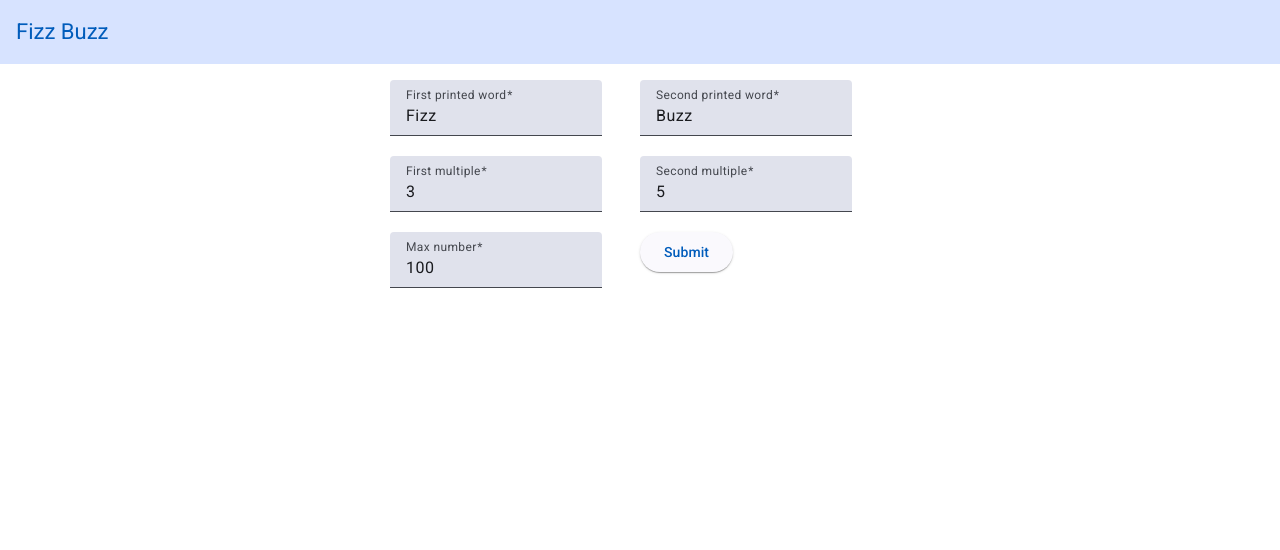
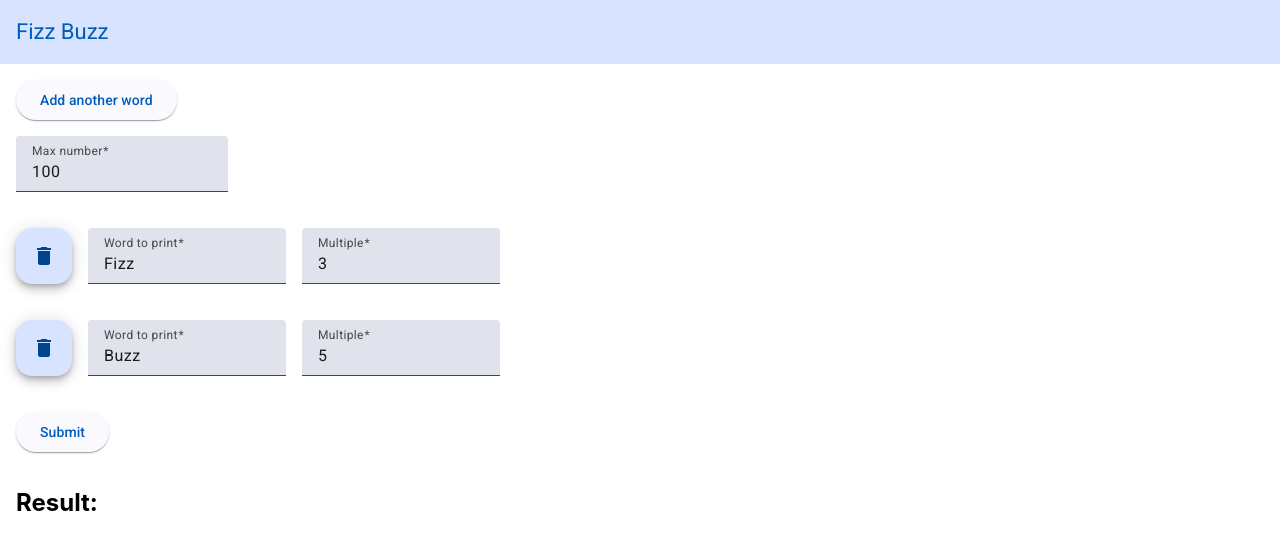
Before and after one commit to CSharpFiasco/fizz-buzz, an Angular app: page / in a window 1280 px wide. Shown: the top 550 px of the page. Built offline with nearby package versions, Linux system fonts and the light colour scheme.

Commit message:
next iteration of fizz buzz

```diff
--- a/src/app/app.component.html
+++ b/src/app/app.component.html
@@ -27,18 +27,27 @@
   main {
     width: 100%;
     display: flex;
+    flex-direction: column;
     flex: 1 auto;
     justify-content: center;
-    align-items: center;
-    padding: 1rem;
+    align-items: start;
+    padding: 16px;
+    gap: 16px;
     box-sizing: inherit;
     position: relative;
   }
 
   .content {
     width: 100%;
-    max-width: 250px;
-    min-height: 250px;
+    max-width: 500px;
+    display: flex;
+    gap: 16px;
+  }
+
+  mat-list {
+    max-height: 20rem;
+    overflow-y: auto;
+    width: 100%;
   }
 </style>
 
@@ -47,82 +56,56 @@
 </mat-toolbar>
 
 <main class="main">
+
+  <button mat-raised-button color="primary" (click)="onAdd()">
+    Add another word
+  </button>
+
+  <mat-form-field appearance="fill">
+    <mat-label>Max number</mat-label>
+    <input matInput type="number" [formControl]="formGroup.controls.maxNumber" placeholder="100" required>
+  </mat-form-field>
+
+  @for(group of formGroup.controls.multiples.controls; track group) {
   <div class="content">
+    <button mat-fab (click)="onRemove(group)"><mat-icon>delete</mat-icon></button>
     <mat-form-field appearance="fill">
-      <mat-label>First printed word</mat-label>
-      <input matInput type="text" [formControl]="formGroup.controls.fizzWordToPrint" placeholder="Fizz" required>
-      @if (formGroup.controls.fizzWordToPrint.errors){
-        <mat-error>
-          Please enter a word
-          @if (formGroup.controls.fizzWordToPrint.errors['required']) {
-            <span>required</span>
-          }
-        </mat-error>
+      <mat-label>Word to print</mat-label>
+      <input matInput type="text" [formControl]="group.controls.wordToPrint" placeholder="Fizz" required
+        [maxLength]="30">
+      @if (group.controls.wordToPrint.errors){
+      <mat-error>
+        Please enter a valid word
+      </mat-error>
+      }
+    </mat-form-field>
+    <mat-form-field appearance="fill">
+      <mat-label>Multiple</mat-label>
+      <input matInput type="number" [min]="1" [formControl]="group.controls.multiple" placeholder="3" required>
+      @if (group.controls.multiple.errors){
+      <mat-error>
+        Please valid a number
+      </mat-error>
       }
     </mat-form-field>
     <br />
-    <mat-form-field appearance="fill">
-      <mat-label>First multiple</mat-label>
-      <input matInput type="number" [formControl]="formGroup.controls.fizz" placeholder="3" required>
-      @if (formGroup.controls.fizzWordToPrint.errors){
-        <mat-error>
-          Please enter a number
-          @if (formGroup.controls.fizzWordToPrint.errors['required']) {
-            <span>required</span>
-          }
-        </mat-error>
-      }
-    </mat-form-field>
-    <br />
-    <mat-form-field appearance="fill">
-      <mat-label>Max number</mat-label>
-      <input matInput type="number" [formControl]="formGroup.controls.maxNumber" placeholder="100" required>
-    </mat-form-field>
   </div>
+  }
 
-  <div class="content">
-    <mat-form-field appearance="fill">
-      <mat-label>Second printed word</mat-label>
-      <input matInput type="text" [formControl]="formGroup.controls.buzzWordToPrint" placeholder="Fizz" required>
-      @if (formGroup.controls.fizzWordToPrint.errors){
-        <mat-error>
-          Please enter a word
-          @if (formGroup.controls.fizzWordToPrint.errors['required']) {
-            <span>required</span>
-          }
-        </mat-error>
-      }
-    </mat-form-field>
-    <br />
-    <mat-form-field appearance="fill">
-      <mat-label>Second multiple</mat-label>
-      <input matInput type="number" [formControl]="formGroup.controls.buzz" placeholder="5" required>
-      @if (formGroup.controls.fizzWordToPrint.errors){
-        <mat-error>
-          Please enter a number
-          @if (formGroup.controls.fizzWordToPrint.errors['required']) {
-            <span>required</span>
-          }
-        </mat-error>
-      }
-    </mat-form-field>
+  <button mat-raised-button color="primary" (click)="onSubmit()">
+    Submit
+  </button>
 
-    <br />
-
-    <button mat-raised-button color="primary" (click)="onSubmit()">
-      Submit
-    </button>
-  </div>
+  <h2>Result:</h2>
+  <mat-list role="list">
+  @for(responseItem of (fizzBuzzResponse | keyvalue); track responseItem) {
+    <mat-list-item role="listitem">
+      <span matListItemTitle>{{ responseItem.key }}</span>
+      <span matListItemLine>{{ responseItem.value }}</span>
+    </mat-list-item>
+  }
+  </mat-list>
 
 </main>
 
-<!-- * * * * * * * * * * * * * * * * * * * * * * * * * * * * * * * * -->
-<!-- * * * * * * * * * * * The content above * * * * * * * * * * * * -->
-<!-- * * * * * * * * * * is only a placeholder * * * * * * * * * * * -->
-<!-- * * * * * * * * * * and can be replaced.  * * * * * * * * * * * -->
-<!-- * * * * * * * * * * * * * * * * * * * * * * * * * * * * * * * * -->
-<!-- * * * * * * * * * * End of Placeholder  * * * * * * * * * * * * -->
-<!-- * * * * * * * * * * * * * * * * * * * * * * * * * * * * * * * * -->
-
-
 <router-outlet />
--- a/src/app/app.component.ts
+++ b/src/app/app.component.ts
@@ -1,29 +1,71 @@
-import { Component } from '@angular/core';
+import { Component, inject } from '@angular/core';
 import { RouterOutlet } from '@angular/router';
 import {MatInputModule} from '@angular/material/input';
-import { FormControl, FormGroup, ReactiveFormsModule } from '@angular/forms';
+import { FormArray, FormControl, FormGroup, ReactiveFormsModule } from '@angular/forms';
 import { MatToolbarModule } from '@angular/material/toolbar';
 import {MatButtonModule} from '@angular/material/button';
+import {MatIconModule} from '@angular/material/icon';
+import {MatListModule} from '@angular/material/list';
+import { FizzBuzzResponse, FizzBuzzService } from '../services/fizz-buzz.service';
+import { tap } from 'rxjs';
+import { KeyValuePipe } from '@angular/common';
 
 @Component({
   selector: 'app-root',
-  imports: [RouterOutlet, MatInputModule, ReactiveFormsModule, MatToolbarModule, MatButtonModule],
+  imports: [RouterOutlet, MatInputModule, ReactiveFormsModule, MatToolbarModule, MatButtonModule, MatIconModule, KeyValuePipe, MatListModule],
+  providers: [FizzBuzzService],
   templateUrl: './app.component.html',
   styleUrl: './app.component.scss'
 })
 export class AppComponent {
   protected readonly title = 'fizz-buzz';
 
+  private readonly fizzBuzzService: FizzBuzzService = inject(FizzBuzzService);
+
+  protected fizzBuzzResponse: FizzBuzzResponse = {};
+
   protected readonly formGroup = new FormGroup({
-    fizz: new FormControl<number>(3),
-    buzz: new FormControl<number>(5),
-    maxNumber: new FormControl<number>(100),
-    fizzWordToPrint: new FormControl<string>('Fizz'),
-    buzzWordToPrint: new FormControl<string>('Buzz'),
+    multiples: new FormArray<FormGroup<{ multiple: FormControl<number>, wordToPrint: FormControl<string> }>>([
+      new FormGroup({
+        multiple: new FormControl<number>(3, {nonNullable: true}),
+        wordToPrint: new FormControl<string>('Fizz', {nonNullable: true}),
+      }),
+      new FormGroup({
+        multiple: new FormControl<number>(5, {nonNullable: true}),
+        wordToPrint: new FormControl<string>('Buzz', {nonNullable: true}),
+      }),
+    ]),
+    maxNumber: new FormControl<number>(100, {nonNullable: true}),
   })
 
+  protected onAdd() {
+    this.formGroup.controls.multiples.push(
+      new FormGroup({
+        multiple: new FormControl<number>(0, {nonNullable: true}),
+        wordToPrint: new FormControl<string>('', {nonNullable: true}),
+      })
+    );
+  }
+
+  protected onRemove(group: FormGroup<any>) {
+    this.formGroup.controls.multiples.removeAt(this.formGroup.controls.multiples.controls.indexOf(group));
+  }
+
   protected onSubmit() {
+    const multiples = this.formGroup.controls.multiples.controls.map((group) => {
+      return {
+        multiple: group.controls.multiple.value,
+        wordToPrint: group.controls.wordToPrint.value,
+      }
+    });
 
+    const maxNumber = this.formGroup.controls.maxNumber.value;
+
+    this.fizzBuzzService.getFizzBuzz({ multiples, maxNumber })
+    .pipe(tap((response) => {
+      this.fizzBuzzResponse = response;
+    }))
+    .subscribe();
   }
 
 }
--- a/src/app/app.config.ts
+++ b/src/app/app.config.ts
@@ -2,7 +2,8 @@ import { ApplicationConfig, provideZoneChangeDetection } from '@angular/core';
 import { provideRouter } from '@angular/router';
 
 import { routes } from './app.routes';
+import { provideHttpClient, withInterceptorsFromDi } from '@angular/common/http';
 
 export const appConfig: ApplicationConfig = {
-  providers: [provideZoneChangeDetection({ eventCoalescing: true }), provideRouter(routes)]
+  providers: [provideZoneChangeDetection({ eventCoalescing: true }), provideRouter(routes), provideHttpClient(withInterceptorsFromDi())]
 };
--- /dev/null
+++ b/src/services/fizz-buzz.service.ts
@@ -0,0 +1,26 @@
+import { HttpClient } from '@angular/common/http';
+import { inject, Injectable } from '@angular/core';
+import { Observable } from 'rxjs';
+
+export type FizzBuzzRequest = {
+  multiples: {
+    multiple: number;
+    wordToPrint: string;
+  }[];
+  maxNumber: number;
+}
+
+export type FizzBuzzResponse = {
+  [key: number]: string;
+}
+
+@Injectable({
+  providedIn: 'root'
+})
+export class FizzBuzzService {
+  private readonly httpClient: HttpClient = inject(HttpClient);
+
+  getFizzBuzz(request: FizzBuzzRequest): Observable<FizzBuzzResponse> {
+    return this.httpClient.post<FizzBuzzResponse>('https://fizz-buzz-api.carlosmartos.com', request);
+  }
+}
```
Also changed, not shown: 1 other file (tests, documents, lock files or other folders).
